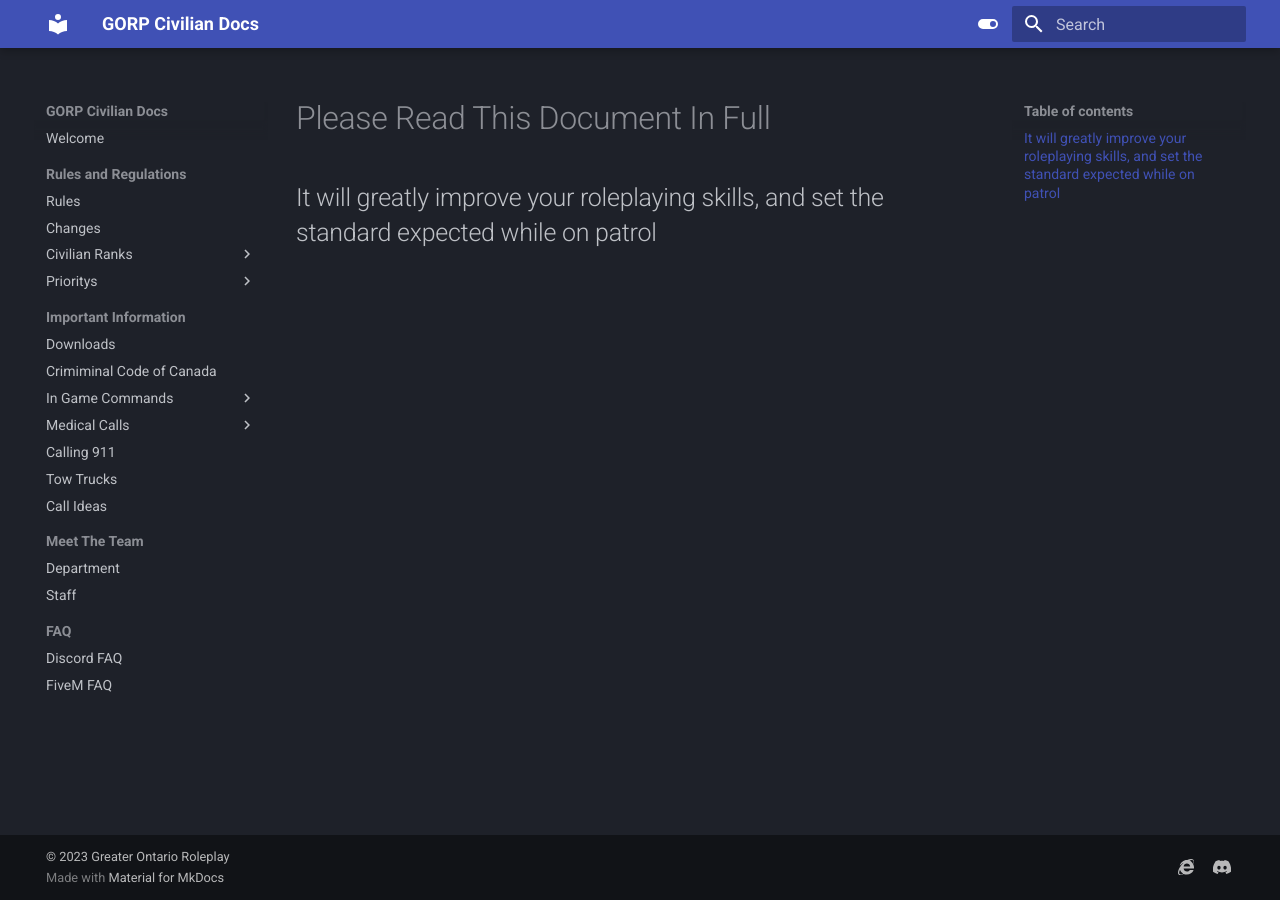
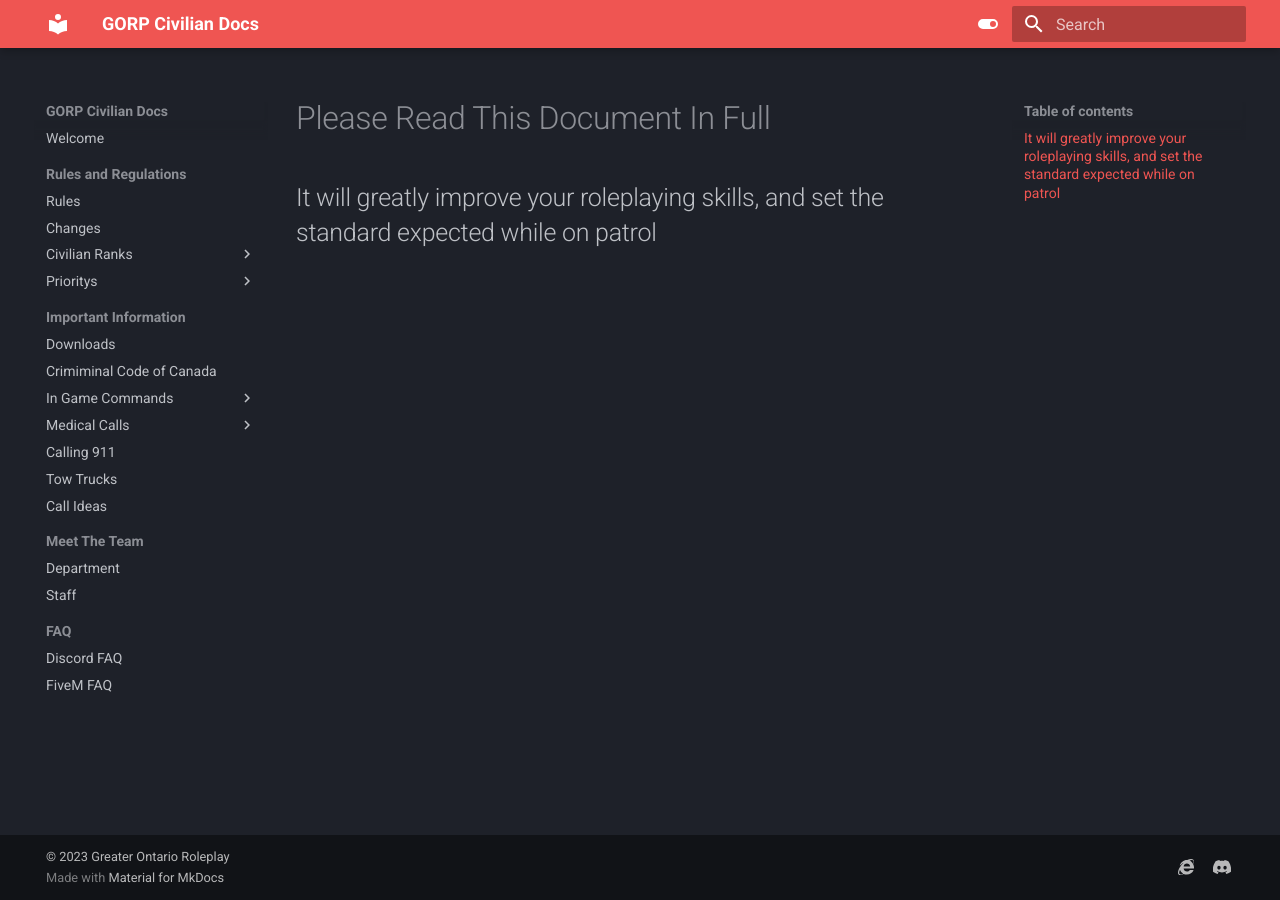
Before and after one commit to deathstryder/GORP-Civilian-Documents, an MkDocs documentation site: the page built from docs/index.md, in a window 1280 px wide. Built offline with MkDocs 1.6.1 and Material for MkDocs 9.7.7, drawn with Linux system fonts in a browser that asks for light colours.

Commit message:
Update mkdocs.yml

```diff
--- a/mkdocs.yml
+++ b/mkdocs.yml
@@ -62,13 +62,13 @@ theme:
       toggle:
         icon: material/toggle-switch
         name: Switch to light mode
-      primary: rgb(200,8,21)
+      primary: red
       accent: lime
     - scheme: default
       toggle:
         icon: material/toggle-switch-off-outline
         name: Switch to dark mode
-      primary: rgb(200,8,21)
+      primary: red
       accent: purple
 
 
```
